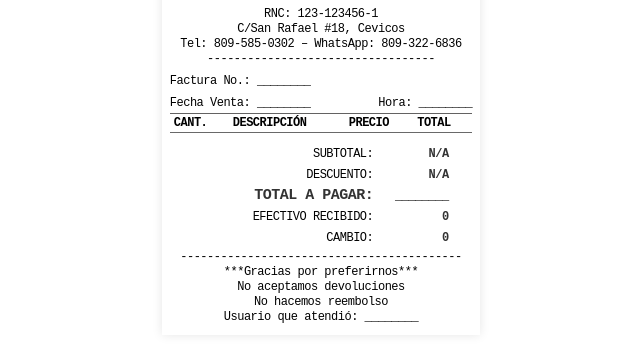
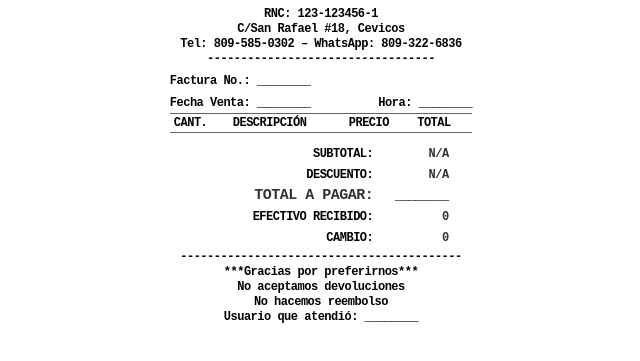
Before and after one commit to dawin1987/ventas, a plain HTML site: page index.html in a window 1280 px wide. Shown: the part 255-616 px from the top of the page, without its empty margins (319-959 px from the left). Drawn offline with Linux system fonts and the light colour scheme.

Commit message:
style.css

```diff
--- a/style.css
+++ b/style.css
@@ -3,6 +3,7 @@ body {
     letter-spacing: -0.5px; /* Ajustar el espacio entre letras */
     line-height: 1.2; /* Ajustar el espacio entre lÃƒÆ’Ã‚Â­neas */
 background-color: #c5323200;
+        font-weight: bold;
 }
 
 .invoice {
@@ -12,8 +13,9 @@ background-color: #c5323200;
     padding: 8px; /* Ajustar padding para mejor encaje */
     /* border: 1px solid #000; */
     background-color: #ffffff;
-    box-shadow: 0 0 10px rgba(0, 0, 0, 0.1);
+    /* box-shadow: 0 0 10px rgba(0, 0, 0, 0.1); */
 }
+
 
 .header {
     text-align: center;
@@ -23,7 +25,7 @@ background-color: #c5323200;
     text-align: center;
     margin-bottom: 5px; /* Reducido para mejor encaje */
     margin-top: 3px;
-
+    font-size: 12px; /* Ajustar el tamaÃƒÆ’Ã‚Â±o de fuente para mejor encaje */
 }
 
 .header .logo {
```
